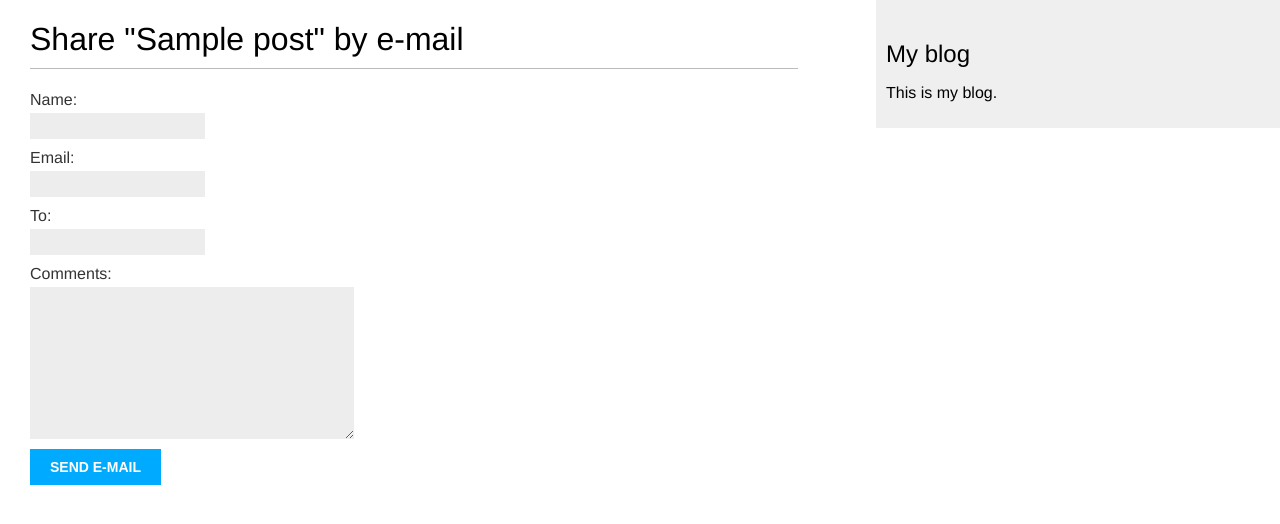
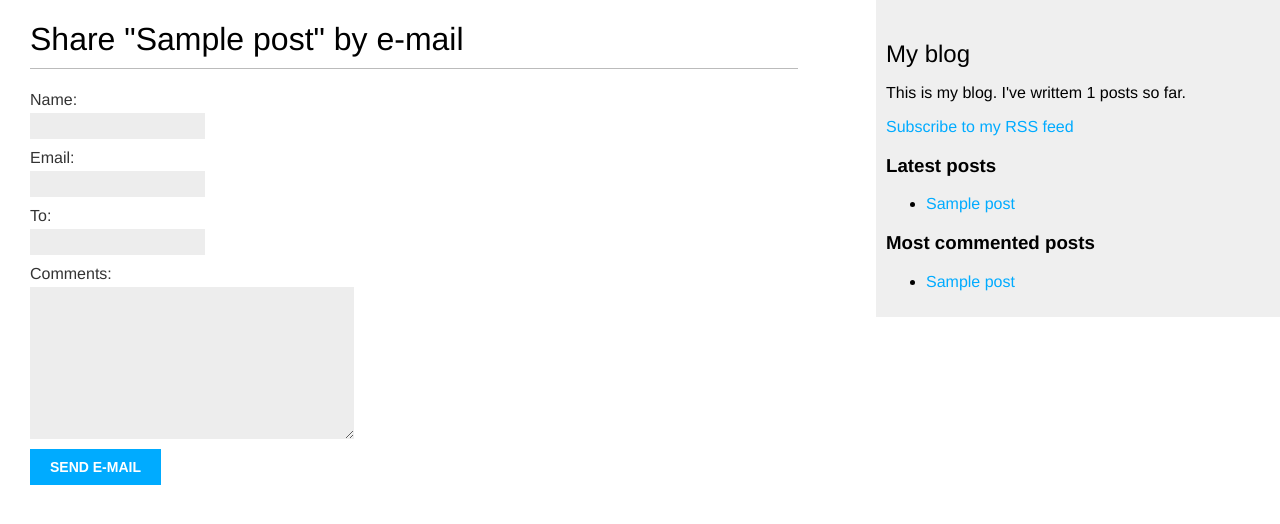
Before and after one commit to XhinoKurtaj/DjangoBlog, a Django app: page /blog/1/share/ in a window 1280 px wide. Shown: the top 524 px of the page. Run offline with Django 3.2, Linux system fonts and the light colour scheme; tables that the repository leaves empty hold one stand-in row (values such as "Sample post").

Commit message:
Implemented sitemap and RSS feed for blog post, also created manual template tags to use

```diff
--- a/BlogProject/settings.py
+++ b/BlogProject/settings.py
@@ -26,6 +26,9 @@ DEBUG = True
 
 ALLOWED_HOSTS = []
 
+#Sitemap manager
+SITE_ID = 1
+
 # Application definition
 
 INSTALLED_APPS = [
@@ -37,6 +40,8 @@ INSTALLED_APPS = [
     'django.contrib.staticfiles',
     'blog.apps.BlogConfig',
     'taggit',
+    'django.contrib.sites',
+    'django.contrib.sitemaps',
 ]
 
 MIDDLEWARE = [
--- a/BlogProject/urls.py
+++ b/BlogProject/urls.py
@@ -15,8 +15,16 @@ Including another URLconf
 """
 from django.contrib import admin
 from django.urls import path, include
+from django.contrib.sitemaps.views import sitemap
+from blog.sitemaps import PostSitemap
+
+sitemaps = {
+    'posts': PostSitemap
+}
 
 urlpatterns = [
     path('admin/', admin.site.urls),
     path('blog/', include('blog.urls', namespace='blog')),
+    path('sitemap.xml', sitemap, {'sitemaps': sitemaps},
+         name='django.contrib.sitemaps.views.sitemap')
 ]
--- a/blog/templates/blog/base.html
+++ b/blog/templates/blog/base.html
@@ -1,3 +1,4 @@
+{% load blog_tags %}
 {% load static %}
 <!DOCTYPE html>
 <html lang="EN">
@@ -12,7 +13,23 @@
         </div>
         <div id="sidebar">
             <h2>My blog</h2>
-            <p>This is my blog.</p>
+            <p>
+                This is my blog. I've writtem {% total_posts %} posts so far.
+            </p>
+            <p>
+                <a href="{% url "blog:post_feed" %}">Subscribe to my RSS feed</a>
+            </p>
+            <h3>Latest posts</h3>
+            {% show_latest_posts 3 %}
+            <h3>Most commented posts</h3>
+            {% get_most_commented_posts  as most_commented_posts %}
+            <ul>
+                {% for post in most_commented_posts %}
+                <li>
+                    <a href="{{ post.get_absolute_url }}">{{ post.title }}</a>
+                </li>
+                {% endfor %}
+            </ul>
         </div>
     </body>
 </html>
--- a/blog/templates/blog/post/detail.html
+++ b/blog/templates/blog/post/detail.html
@@ -1,4 +1,5 @@
 {% extends "blog/base.html" %}
+{% load blog_tags %}
 
 {% block title %}{{ post.title }}{% endblock %}
 
@@ -7,7 +8,7 @@
   <p class="date">
     Published {{ post.publish }} by {{ post.author }}
   </p>
-  {{ post.body|linebreaks }}\
+  {{ post.body|markdown }}
   <p>
     <a href="{% url "blog:post_share" post.id %}">
         Share this post
--- /dev/null
+++ b/blog/templates/blog/post/latest_posts.html
@@ -0,0 +1,9 @@
+<ul>
+    {% for post in latest_posts %}
+        <li>
+            <a href="{{ post.get_absolute_url }}">
+                {{ post.title }}
+            </a>
+        </li>
+    {% endfor %}
+</ul>
--- a/blog/templates/blog/post/list.html
+++ b/blog/templates/blog/post/list.html
@@ -1,4 +1,6 @@
 {% extends "blog/base.html" %}
+{% load blog_tags %}
+
 {% block title %}My Blog{% endblock %}
     {% block content %}
 
@@ -27,7 +29,8 @@
             <p class="date">
                 Published {{ post.publish }} by {{ post.author }}
             </p>
-            {{ post.body|truncatewords:30|linebreaks }}
+            {{ post.body|markdown|truncatewords_html:30 }}
+
         {% endfor %}
         {% include "pagination.html" with page=posts %}
     {% endblock %}a
--- /dev/null
+++ b/blog/templatetags/blog_tags.py
@@ -0,0 +1,29 @@
+from django import template
+from ..models import Post
+from django.db.models import Count
+from django.utils.safestring import mark_safe
+import markdown
+
+register = template.Library()
+
+
+@register.simple_tag
+def total_posts():
+    return Post.published.count()
+
+
+@register.inclusion_tag('blog/post/latest_posts.html')
+def show_latest_posts(count=5):
+    latest_posts = Post.published.order_by('-publish')[:count]
+    return {'latest_posts': latest_posts}
+
+
+@register.simple_tag
+def get_most_commented_posts(count=5):
+    return Post.published.annotate(total_comments=Count('comments')) \
+               .order_by('-total_comments')[:count]
+
+
+@register.filter(name='markdown')
+def markdown_format(text):
+    return mark_safe(markdown.markdown(text))
--- a/blog/urls.py
+++ b/blog/urls.py
@@ -1,5 +1,6 @@
 from django.urls import path
 from . import views
+from .feeds import LatestPostsFeed
 
 app_name = 'blog'
 
@@ -10,4 +11,5 @@ urlpatterns = (
     path('<int:year>/<int:month>/<int:day>/<slug:post>/', views.post_detail, name='post_detail'),
     path('<int:post_id>/share/', views.post_share, name='post_share'),
     path('tag/<slug:tag_slug>/', views.post_list, name='post_list_by_tag'),
+    path('feed/', LatestPostsFeed(), name='post_feed')
 )
--- a/requirements.txt
+++ b/requirements.txt
@@ -1,5 +1,6 @@
 asgiref==3.2.7
 Django==3.0.5
 django-taggit==1.2.0
+Markdown==3.2.1
 pytz==2019.3
 sqlparse==0.3.1
```
Also changed, not shown: blog/feeds.py (added, +19 -0 lines), blog/sitemaps.py (added, +13 -0 lines), blog/templatetags/__init__.py (added).
